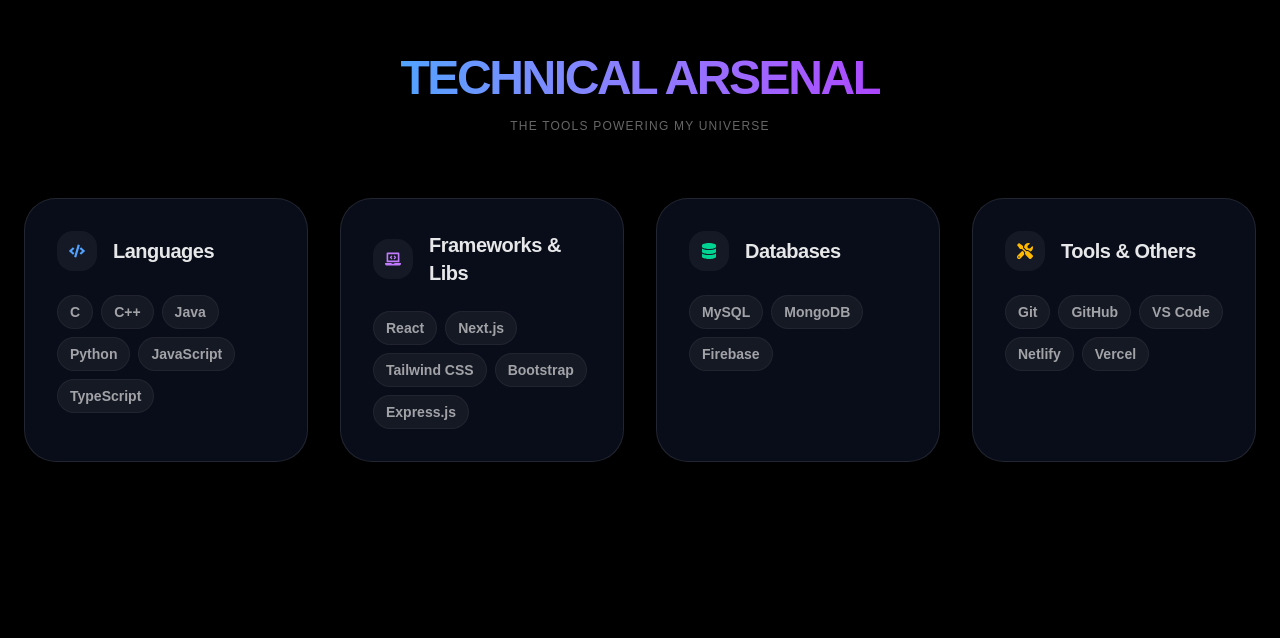
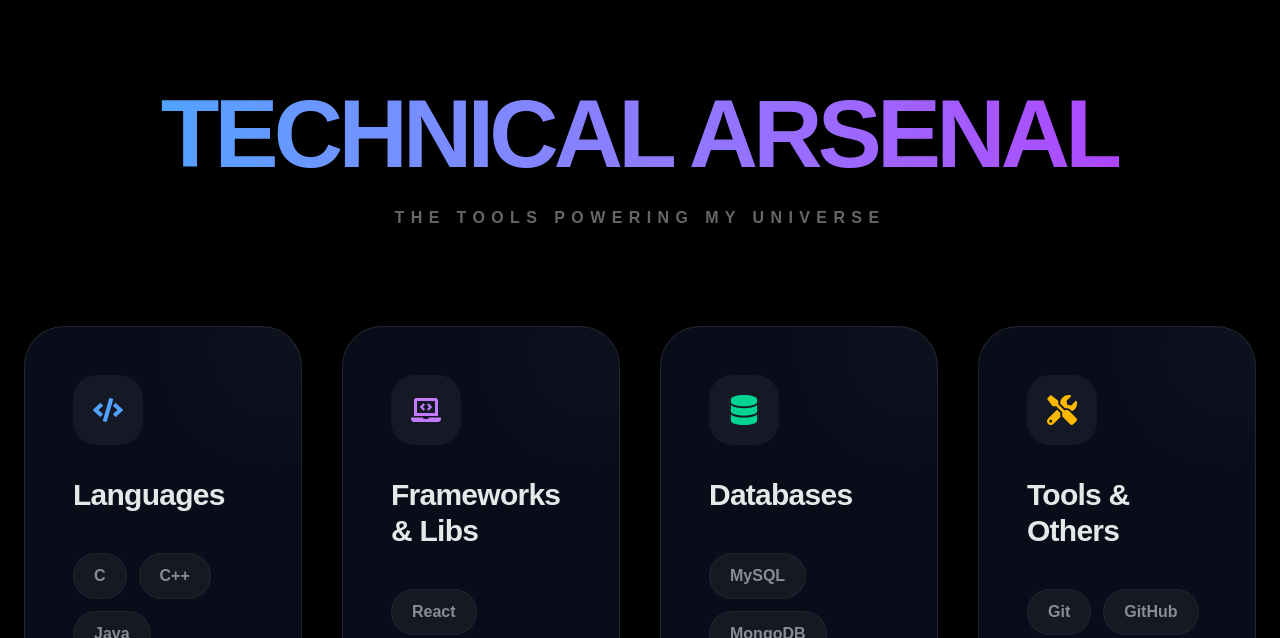
Before and after one commit to aasthakumari03/updated_Portfolio, a Next.js app: page / in a window 1280 px wide. Shown: the part 1802-2440 px from the top of the page. Built offline with nearby package versions, Linux system fonts and the light colour scheme; a web font is replaced by a local one.

Commit message:
style: upscale Technical Arsenal section with massive headings and expanded cards

```diff
--- a/components/TechnicalArsenal.tsx
+++ b/components/TechnicalArsenal.tsx
@@ -26,36 +26,39 @@ const TechnicalArsenal = () => {
     ];
 
     return (
-        <section id="arsenal" className="py-24 px-6 relative overflow-hidden">
+        <section id="arsenal" className="py-32 px-6 relative overflow-hidden">
             <div className="max-w-7xl mx-auto">
-                <div className="text-center mb-16">
-                    <h2 className="text-4xl md:text-5xl font-black tracking-tighter uppercase mb-4 inline-block bg-clip-text text-transparent bg-gradient-to-r from-blue-400 to-purple-500">
+                <div className="text-center mb-24">
+                    <h2 className="text-6xl md:text-8xl font-black tracking-tighter uppercase mb-6 inline-block bg-clip-text text-transparent bg-gradient-to-r from-blue-400 to-purple-500 transition-all duration-700 hover:scale-[1.02]">
                         Technical Arsenal
                     </h2>
-                    <p className="text-white/40 font-medium tracking-widest uppercase text-xs">
+                    <p className="text-white/40 font-bold tracking-[0.4em] uppercase text-sm md:text-base">
                         The tools powering my universe
                     </p>
                 </div>
 
-                <div className="grid grid-cols-1 md:grid-cols-2 lg:grid-cols-4 gap-8">
+                <div className="grid grid-cols-1 md:grid-cols-2 lg:grid-cols-2 xl:grid-cols-4 gap-10">
                     {skillCategories.map((category, idx) => (
                         <div
                             key={idx}
-                            className="glass-card p-8 rounded-[32px] group hover:scale-[1.03] transition-all duration-500"
+                            className="glass-card p-12 rounded-[40px] group hover:scale-[1.03] transition-all duration-700 relative overflow-hidden"
                         >
-                            <div className="flex items-center gap-4 mb-6">
-                                <div className="p-3 bg-white/5 rounded-2xl group-hover:scale-110 transition-transform duration-500">
+                            {/* Decorative background glow */}
+                            <div className="absolute -top-10 -right-10 w-32 h-32 bg-white/5 blur-3xl rounded-full group-hover:bg-white/10 transition-all duration-700"></div>
+
+                            <div className="flex flex-col items-start gap-8 mb-10 relative z-10">
+                                <div className="p-5 bg-white/5 rounded-3xl group-hover:scale-110 group-hover:bg-white/10 transition-all duration-700 text-3xl">
                                     {category.icon}
                                 </div>
-                                <h3 className="font-bold text-xl tracking-tight text-white/90">
+                                <h3 className="font-black text-3xl tracking-tight text-white/90">
                                     {category.title}
                                 </h3>
                             </div>
-                            <div className="flex flex-wrap gap-2">
+                            <div className="flex flex-wrap gap-3 relative z-10">
                                 {category.skills.map((skill, sIdx) => (
                                     <span
                                         key={sIdx}
-                                        className="px-3 py-1.5 bg-white/5 border border-white/5 rounded-full text-sm font-semibold text-white/60 group-hover:text-white group-hover:border-white/20 transition-all duration-300"
+                                        className="px-5 py-2.5 bg-white/5 border border-white/5 rounded-full text-base font-bold text-white/50 group-hover:text-white group-hover:border-white/20 transition-all duration-300 hover:bg-white/10"
                                     >
                                         {skill}
                                     </span>
```
